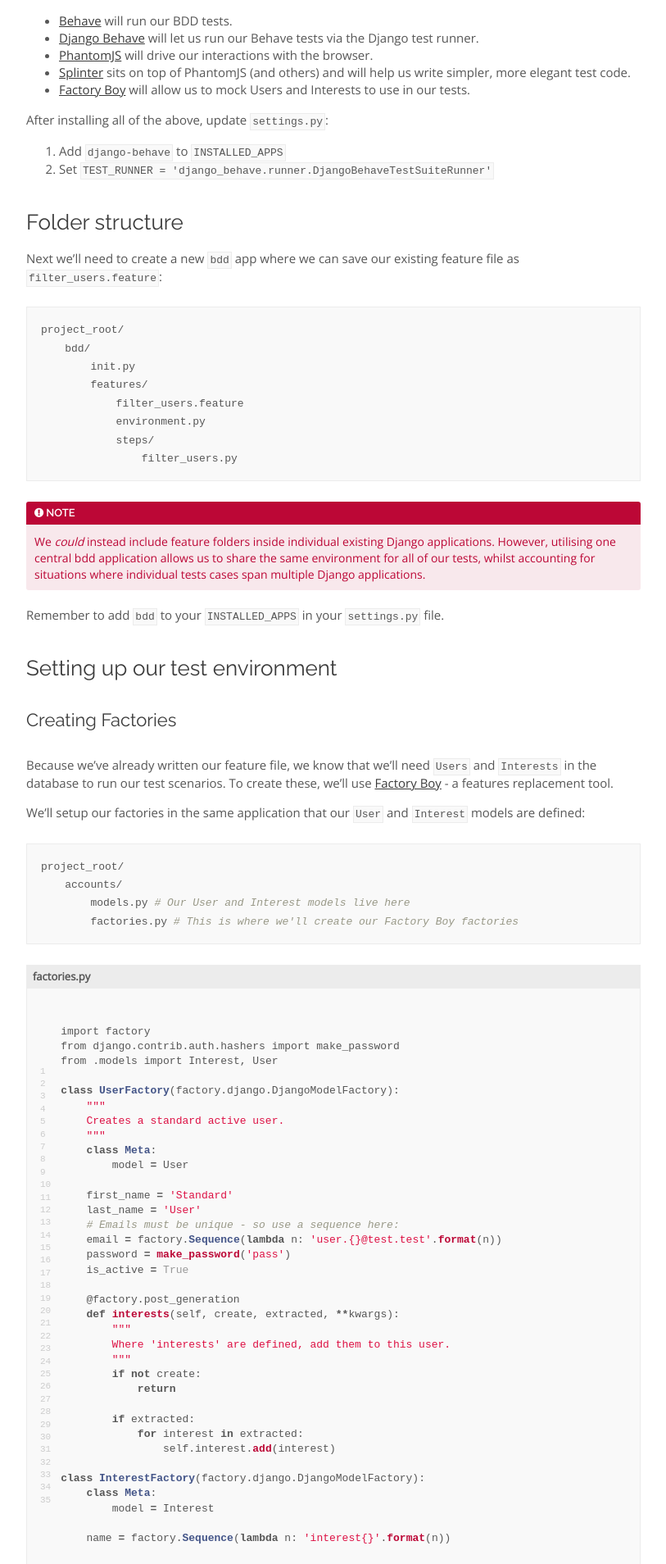
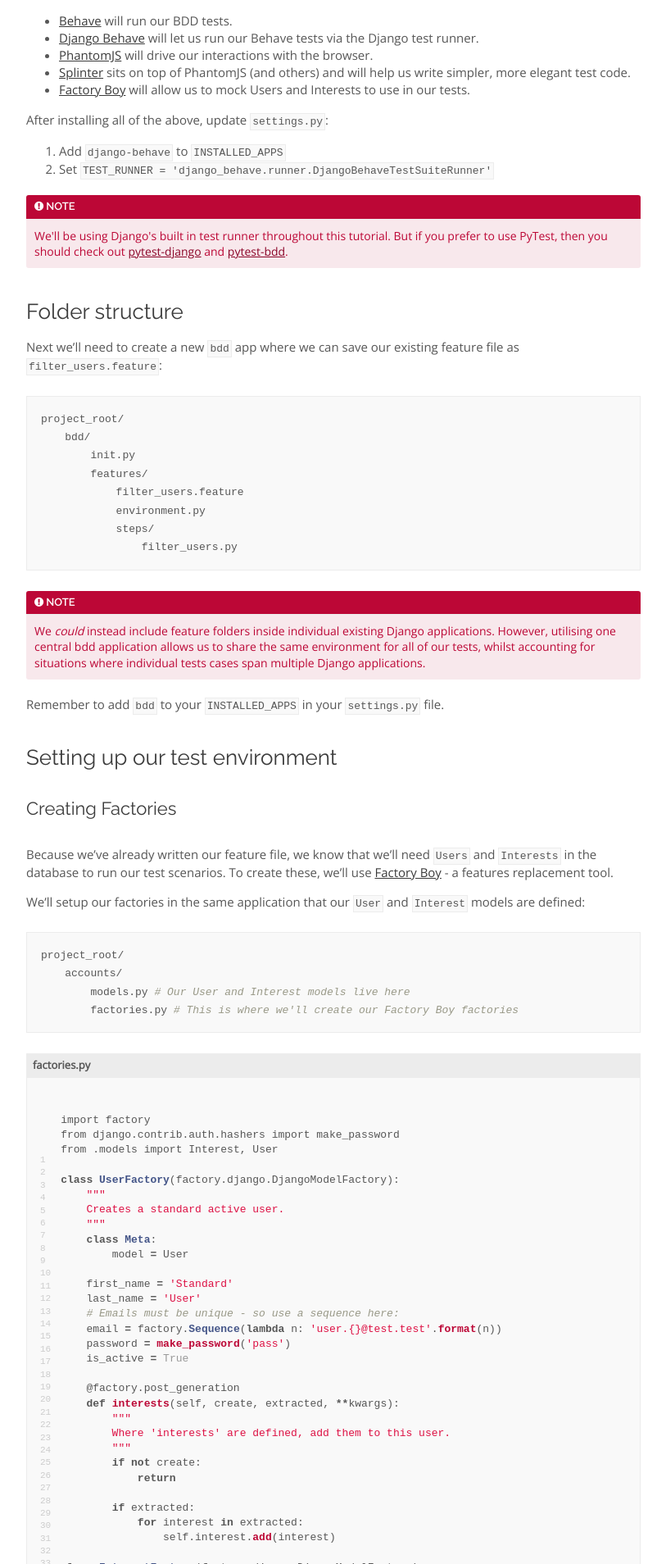
Before and after one commit to nlhkabu/nlhkabu.github.io, a Jekyll site: the page built from _posts/2015-03-19-bdd-part-two.md, in a window 1280 px wide. Shown: the part 2143-4051 px from the top of the page at 82% size, without its empty margins (233-1046 px from the left). Built offline with Jekyll 4.4.1, drawn with Linux system fonts in a browser that asks for light colours; nearby versions of some CDN libraries; some web fonts are replaced; comment, search, counter and statistics services are not loaded.

Commit message:
Add PyTest note on BDD article

```diff
--- a/_posts/2015-03-19-bdd-part-two.md
+++ b/_posts/2015-03-19-bdd-part-two.md
@@ -83,6 +83,14 @@
 
 1. Add `django-behave` to `INSTALLED_APPS`
 2. Set `TEST_RUNNER = 'django_behave.runner.DjangoBehaveTestSuiteRunner'`
+
+<div class="note-header">
+    <i class="fa fa-exclamation-circle"></i>
+    Note
+</div>
+<div class="note">
+    <p>We'll be using Django's built in test runner throughout this tutorial.  But if you prefer to use PyTest, then you should check out <a href="https://github.com/pytest-dev/pytest-django">pytest-django</a> and <a href="https://github.com/pytest-dev/pytest-bdd">pytest-bdd</a>.</p>
+</div>
 
 
 ### Folder structure
--- a/assets/css/_sass/_typography.scss
+++ b/assets/css/_sass/_typography.scss
@@ -129,6 +129,10 @@
         margin: 0;
         font-size: 14px;
     }
+
+    a {
+      color: darken(#BC0736, 10%);
+    }
 }
 
 /* Buttons
```
